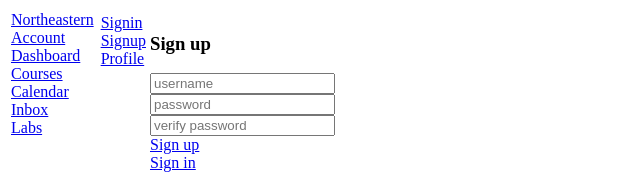
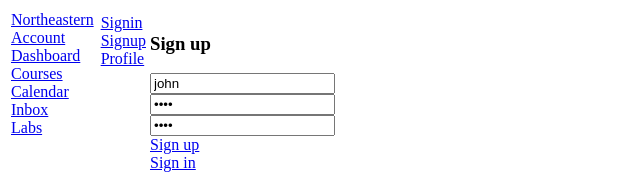
Before and after one commit to mohanaHarshita4/kambaz-next-js, a Next.js app: page /Account/SignUp in a window 1280 px wide. Shown: the top 186 px of the page, without its empty margins (0-640 px from the left). Built offline with nearby package versions, Linux system fonts and the light colour scheme.

Commit message:
added default values

```diff
--- a/app/(Kambaz)/Account/SignIn/page.tsx
+++ b/app/(Kambaz)/Account/SignIn/page.tsx
@@ -3,8 +3,8 @@ export default function SignIn() {
  return (
    <div id="wd-signin-screen">
       <h3>Sign in</h3>
-      <input className="wd-username" placeholder="username" /> <br />
-      <input className="wd-password" placeholder="password" type="password" /> <br />
+      <input className="wd-username" placeholder="username" value="john" /> <br />
+      <input className="wd-password" placeholder="password" type="password" value="1234"/> <br />
       <Link id="wd-signin-btn" href="/DashBoard"> Sign in </Link> <br />
       <Link id="wd-signup-link" href="/Account/SignUp"> Sign up </Link>
     </div>
--- a/app/(Kambaz)/Account/SignUp/page.tsx
+++ b/app/(Kambaz)/Account/SignUp/page.tsx
@@ -3,10 +3,10 @@ export default function SignUp() {
   return (
     <div id="wd-signup-screen">
       <h3>Sign up</h3>
-      <input placeholder="username" className="wd-username" /><br/>
-      <input placeholder="password" type="password" className="wd-password" /><br/>
+      <input placeholder="username" className="wd-username" value="john" /><br/>
+      <input placeholder="password" type="password" className="wd-password" value="1234" /><br/>
       <input placeholder="verify password"
-             type="password" className="wd-password-verify" /><br/>
+             type="password" className="wd-password-verify" value="1234" /><br/>
       <Link  href="Profile" > Sign up </Link><br />
       <Link  href="SignIn" > Sign in </Link>
     </div>
```
